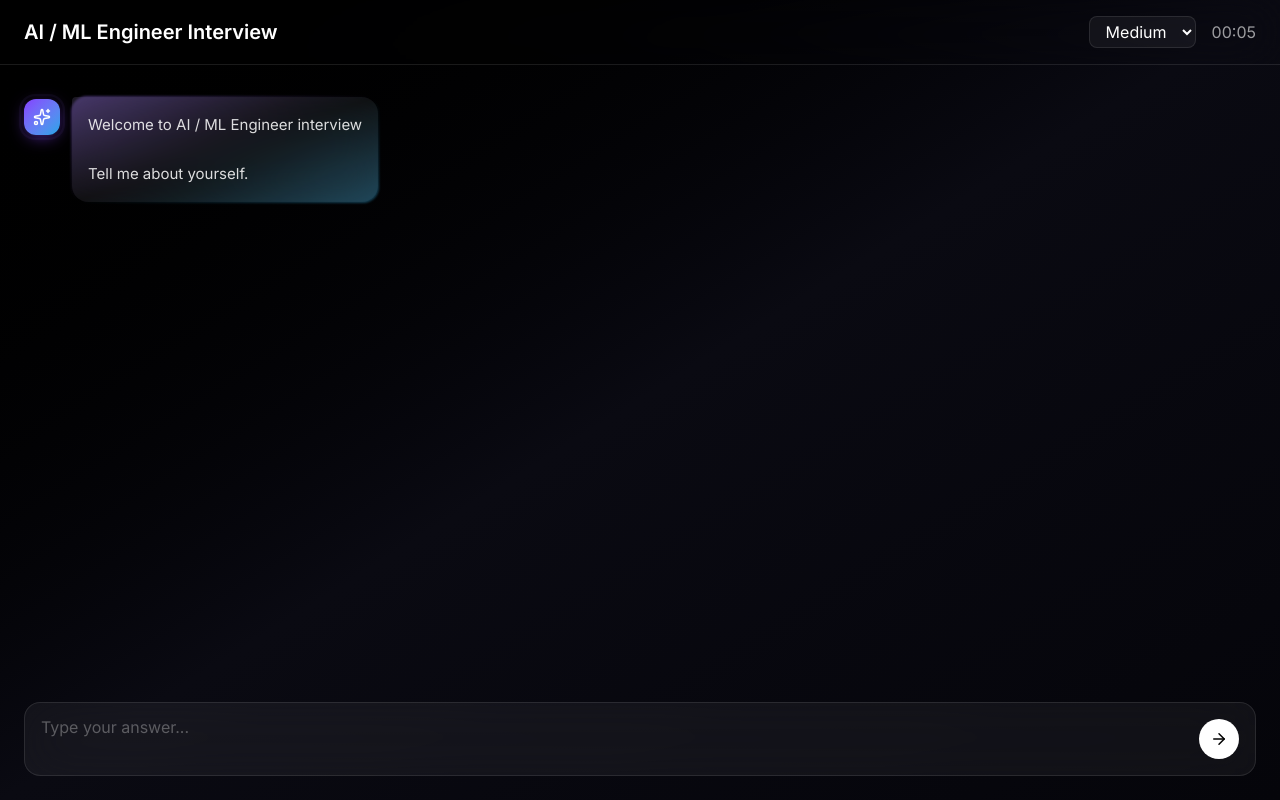
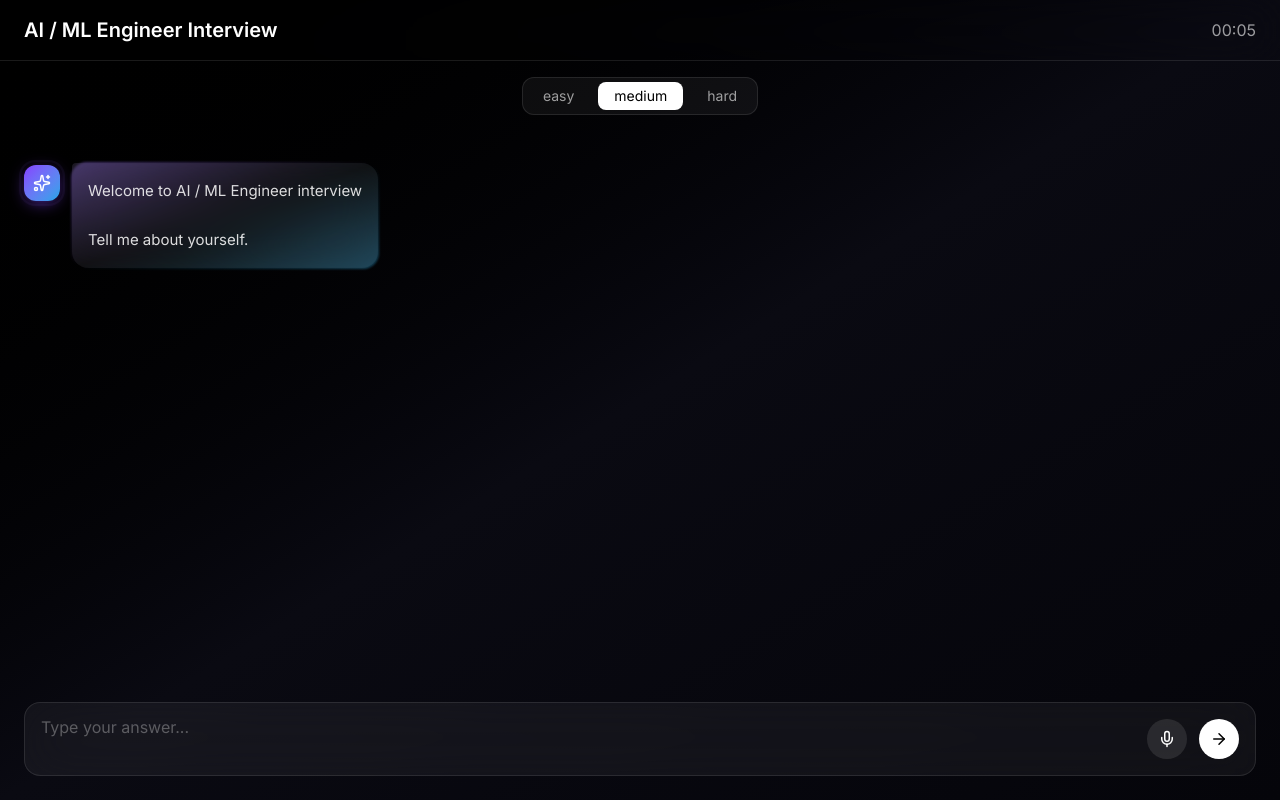
Before and after one commit to akshat-dahiya10/ai-interview-simulator, a Next.js app: page /interview/aiml in a window 1280 px wide. Built offline with nearby package versions, Linux system fonts and the light colour scheme; no server answers.

Commit message:
Update InterviewRoom.tsx

```diff
--- a/src/components/interview/InterviewRoom.tsx
+++ b/src/components/interview/InterviewRoom.tsx
@@ -7,7 +7,7 @@ import {
   useState,
   type FormEvent,
 } from "react";
-import { ArrowRight } from "lucide-react";
+import { ArrowRight, Mic } from "lucide-react";
 import type { ChatMessage, Role } from "@/lib/types";
 import ChatBubble from "@/components/chat/ChatBubble";
 
@@ -21,7 +21,9 @@ export default function InterviewRoom({ role }: { role: Role }) {
   const [difficulty, setDifficulty] = useState("medium");
   const [elapsed, setElapsed] = useState(0);
   const [complete, setComplete] = useState(false);
+  const [isListening, setIsListening] = useState(false);
 
+  const recognitionRef = useRef<any>(null);
   const scrollRef = useRef<HTMLDivElement>(null);
   const historyRef = useRef<any[]>([]);
   const currentQuestionRef = useRef<string>("");
@@ -44,9 +46,7 @@ export default function InterviewRoom({ role }: { role: Role }) {
       current += text[i];
       callback(current);
       i++;
-      if (i >= text.length) {
-        clearInterval(interval);
-      }
+      if (i >= text.length) clearInterval(interval);
     }, 12);
   };
 
@@ -61,12 +61,9 @@ export default function InterviewRoom({ role }: { role: Role }) {
         { id, sender: "ai", text: "", createdAt: Date.now() },
       ]);
 
-      let current = "";
-
       typeText(text, (t) => {
-        current = t;
         setMessages((prev) =>
-          prev.map((m) => (m.id === id ? { ...m, text: current } : m))
+          prev.map((m) => (m.id === id ? { ...m, text: t } : m))
         );
         scrollToBottom();
       });
@@ -75,11 +72,37 @@ export default function InterviewRoom({ role }: { role: Role }) {
     }, delay);
   };
 
+  const startListening = () => {
+    if (!("webkitSpeechRecognition" in window)) return;
+
+    const SpeechRecognition =
+      (window as any).webkitSpeechRecognition ||
+      (window as any).SpeechRecognition;
+
+    const recognition = new SpeechRecognition();
+    recognition.lang = "en-US";
+
+    recognition.onstart = () => setIsListening(true);
+    recognition.onend = () => setIsListening(false);
+
+    recognition.onresult = (event: any) => {
+      const transcript = event.results[0][0].transcript;
+      setInput(transcript);
+    };
+
+    recognitionRef.current = recognition;
+    recognition.start();
+  };
+
   const generateQuestion = async () => {
     const res = await fetch(`${BASE_URL}/generate-question`, {
       method: "POST",
       headers: { "Content-Type": "application/json" },
-      body: JSON.stringify({ role: role.id, history: historyRef.current, difficulty }),
+      body: JSON.stringify({
+        role: role.id,
+        history: historyRef.current,
+        difficulty,
+      }),
     });
     const data = await res.json();
     return data.question;
@@ -89,7 +112,11 @@ export default function InterviewRoom({ role }: { role: Role }) {
     const res = await fetch(`${BASE_URL}/evaluate-answer`, {
       method: "POST",
       headers: { "Content-Type": "application/json" },
-      body: JSON.stringify({ question, answer, code }),
+      body: JSON.stringify({
+        question,
+        answer,
+        code,
+      }),
     });
     return await res.json();
   };
@@ -109,14 +136,13 @@ export default function InterviewRoom({ role }: { role: Role }) {
 
   const handleSend = async (e?: FormEvent) => {
     e?.preventDefault();
+
     const text = input.trim();
     if (!text || typing || complete) return;
 
-    const id = crypto.randomUUID();
-
     setMessages((prev) => [
       ...prev,
-      { id, sender: "user", text, createdAt: Date.now() },
+      { id: crypto.randomUUID(), sender: "user", text, createdAt: Date.now() },
     ]);
 
     setInput("");
@@ -161,38 +187,34 @@ export default function InterviewRoom({ role }: { role: Role }) {
 
       <div className="flex justify-between items-center px-6 py-4 border-b border-white/10 backdrop-blur-xl">
         <h1 className="text-xl font-semibold">{role.title} Interview</h1>
-        <div className="flex items-center gap-4">
-          <select
-            value={difficulty}
-            onChange={(e) => setDifficulty(e.target.value)}
-            className="bg-white/5 border border-white/10 px-3 py-1 rounded-lg"
-          >
-            <option value="easy">Easy</option>
-            <option value="medium">Medium</option>
-            <option value="hard">Hard</option>
-          </select>
-          <span className="text-white/60">{timeLabel}</span>
+        <span className="text-white/60">{timeLabel}</span>
+      </div>
+
+      <div className="flex justify-center py-4">
+        <div className="flex gap-2 bg-white/5 border border-white/10 p-1 rounded-xl">
+          {["easy", "medium", "hard"].map((lvl) => (
+            <button
+              key={lvl}
+              onClick={() => setDifficulty(lvl)}
+              className={`px-4 py-1 rounded-lg text-sm ${
+                difficulty === lvl
+                  ? "bg-white text-black"
+                  : "text-white/60 hover:text-white"
+              }`}
+            >
+              {lvl}
+            </button>
+          ))}
         </div>
       </div>
 
-      <div
-        ref={scrollRef}
-        className="flex-1 overflow-y-auto px-6 py-8 space-y-4"
-      >
+      <div ref={scrollRef} className="flex-1 overflow-y-auto px-6 py-8 space-y-4">
         {messages.map((m) => (
-          <div
-            key={m.id}
-            className="animate-[fadeIn_0.4s_ease]"
-          >
+          <div key={m.id} className="animate-[fadeIn_0.4s_ease]">
             <ChatBubble message={m} />
           </div>
         ))}
-
-        {typing && (
-          <div className="text-white/40 animate-pulse">
-            AI is typing...
-          </div>
-        )}
+        {typing && <div className="text-white/40 animate-pulse">AI is typing...</div>}
       </div>
 
       <div className="px-6 pb-6">
@@ -215,6 +237,18 @@ export default function InterviewRoom({ role }: { role: Role }) {
             className="flex-1 bg-transparent outline-none resize-none text-white placeholder-white/30"
             placeholder="Type your answer..."
           />
+
+          <button
+            type="button"
+            onClick={startListening}
+            className={`w-10 h-10 flex items-center justify-center rounded-full transition ${
+              isListening
+                ? "bg-red-500 animate-pulse"
+                : "bg-white/10 hover:bg-white/20"
+            }`}
+          >
+            <Mic size={18} />
+          </button>
 
           <button
             type="submit"
```
